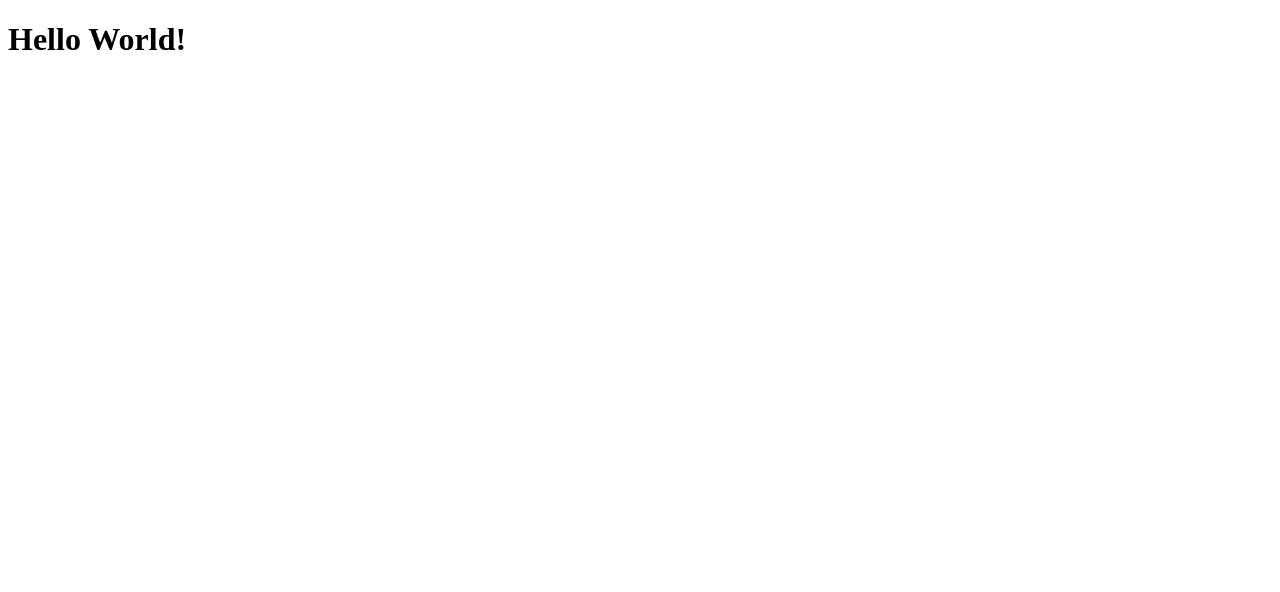
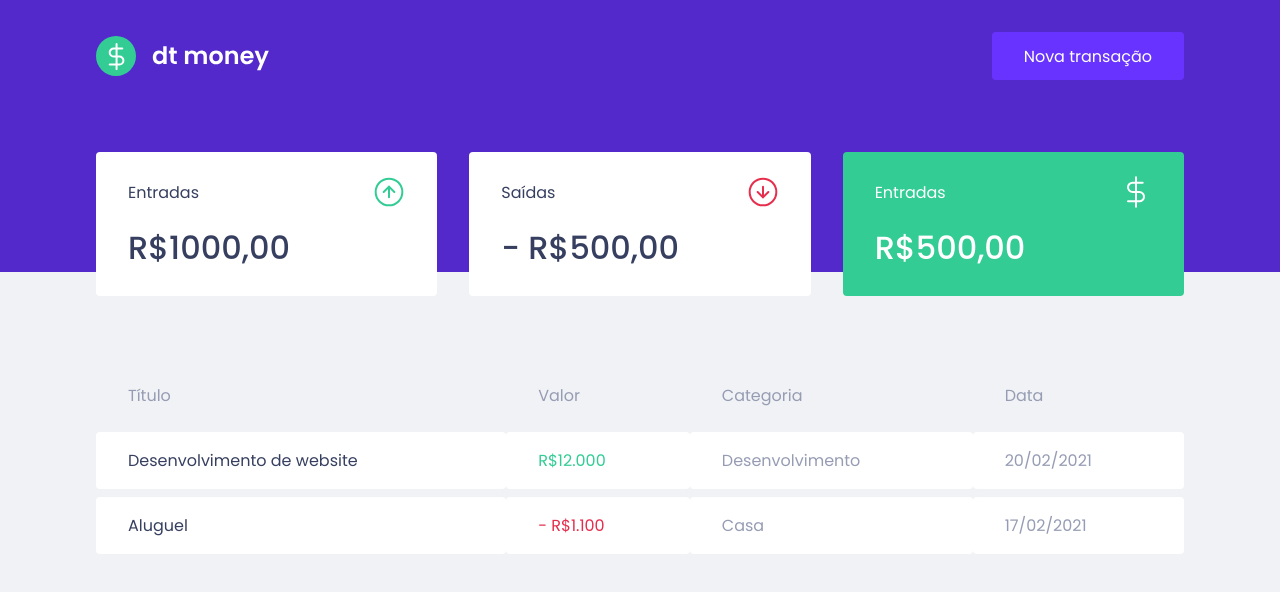
Before and after one commit to dayannebugarim/dtmoney, a React (Create React App) app: page / in a window 1280 px wide. Shown: the top 592 px of the page. Built offline with nearby package versions, Linux system fonts and the light colour scheme.

Commit message:
:sparkles: feat: adding some components

```diff
--- a/src/App.tsx
+++ b/src/App.tsx
@@ -1,7 +1,13 @@
+import { Dashboard } from "./components/Dashboard";
+import { Header } from "./components/Header";
+import { GlobalStyle } from "./styles/global";
+
 export function App() {
   return (
     <>
-      <h1>Hello World!</h1>
+      <Header />
+      <Dashboard />
+      <GlobalStyle />
     </>
   );
 }
--- /dev/null
+++ b/src/components/Dashboard/index.tsx
@@ -0,0 +1,12 @@
+import { Summary } from "../Summary";
+import { TransactionsTable } from "../TransactionsTable";
+import { Container } from "./styles";
+
+export function Dashboard() {
+  return (
+    <Container>
+      <Summary />
+      <TransactionsTable />
+    </Container>
+  );
+}
--- /dev/null
+++ b/src/components/Dashboard/styles.ts
@@ -0,0 +1,7 @@
+import styled from "styled-components";
+
+export const Container = styled.main`
+  max-width: 1120px;
+  margin: 0 auto;
+  padding: 2.5rem 1rem;
+`;
--- /dev/null
+++ b/src/components/Header/index.tsx
@@ -0,0 +1,13 @@
+import logoImg from "../../assets/logo.svg";
+import { Container, Content } from "./styles";
+
+export function Header() {
+  return (
+    <Container>
+      <Content>
+        <img src={logoImg} alt="dt money" />
+        <button type="button">Nova transação</button>
+      </Content>
+    </Container>
+  );
+}
--- /dev/null
+++ b/src/components/Header/styles.ts
@@ -0,0 +1,31 @@
+import styled from "styled-components";
+
+export const Container = styled.header`
+  background: var(--blue);
+`;
+
+export const Content = styled.div`
+  max-width: 1120px;
+  margin: 0 auto;
+
+  padding: 2rem 1rem 12rem;
+  display: flex;
+  align-items: center;
+  justify-content: space-between;
+
+  button {
+    font-size: 1rem;
+    color: #fff;
+    background: var(--blue-light);
+    border: 0;
+    padding: 0 2rem;
+    border-radius: 0.25rem;
+    height: 3rem;
+
+    transition: filter 0.2s;
+
+    &:hover {
+      filter: brightness(0.9);
+    }
+  }
+`;
--- /dev/null
+++ b/src/components/Summary/index.tsx
@@ -0,0 +1,32 @@
+import incomeImg from "../../assets/income.svg";
+import outcomeImg from "../../assets/outcome.svg";
+import totalImg from "../../assets/total.svg";
+import { Container } from "./styles";
+
+export function Summary() {
+  return (
+    <Container>
+      <div>
+        <header>
+          <p>Entradas</p>
+          <img src={incomeImg} alt="Entradas" />
+        </header>
+        <strong>R$1000,00</strong>
+      </div>
+      <div>
+        <header>
+          <p>Saídas</p>
+          <img src={outcomeImg} alt="Saidas" />
+        </header>
+        <strong>- R$500,00</strong>
+      </div>
+      <div className="highlight-background">
+        <header>
+          <p>Entradas</p>
+          <img src={totalImg} alt="Total" />
+        </header>
+        <strong>R$500,00</strong>
+      </div>
+    </Container>
+  );
+}
--- /dev/null
+++ b/src/components/Summary/styles.ts
@@ -0,0 +1,34 @@
+import { styled } from "styled-components";
+
+export const Container = styled.div`
+  display: grid;
+  grid-template-columns: repeat(3, 1fr);
+  gap: 2rem;
+  margin-top: -10rem;
+
+  div {
+    background: var(--shape);
+    padding: 1.5rem 2rem;
+    border-radius: 0.25rem;
+    color: var(--text-title);
+
+    header {
+      display: flex;
+      align-items: center;
+      justify-content: space-between;
+    }
+
+    strong {
+      display: block;
+      margin-top: 1rem;
+      font-size: 2rem;
+      font-weight: 500;
+      line-height: 3rem;
+    }
+
+    &.highlight-background {
+      background: var(--green);
+      color: #fff;
+    }
+  }
+`;
--- /dev/null
+++ b/src/components/TransactionsTable/index.tsx
@@ -0,0 +1,32 @@
+import { Container } from "./styles";
+
+export function TransactionsTable() {
+  return (
+    <Container>
+      <table>
+        <thead>
+          <tr>
+            <th>Título</th>
+            <th>Valor</th>
+            <th>Categoria</th>
+            <th>Data</th>
+          </tr>
+        </thead>
+        <tbody>
+          <tr>
+            <td className="title">Desenvolvimento de website</td>
+            <td className="deposit">R$12.000</td>
+            <td>Desenvolvimento</td>
+            <td>20/02/2021</td>
+          </tr>
+          <tr>
+            <td>Aluguel</td>
+            <td className="withdraw">- R$1.100</td>
+            <td>Casa</td>
+            <td>17/02/2021</td>
+          </tr>
+        </tbody>
+      </table>
+    </Container>
+  );
+}
--- /dev/null
+++ b/src/components/TransactionsTable/styles.ts
@@ -0,0 +1,38 @@
+import { styled } from "styled-components";
+
+export const Container = styled.div`
+  margin-top: 4rem;
+
+  table {
+    width: 100%;
+    border-spacing: 0 0.5rem;
+
+    th {
+      color: var(--text-body);
+      font-weight: 400;
+      padding: 1rem 2rem;
+      text-align: left;
+      line-height: 1.5rem;
+    }
+
+    td {
+      padding: 1rem 2rem;
+      border: 0;
+      background-color: var(--shape);
+      color: var(--text-body);
+      border-radius: 0.25rem;
+
+      &:first-child {
+        color: var(--text-title);
+      }
+
+      &.deposit {
+        color: var(--green);
+      }
+
+      &.withdraw {
+        color: var(--red);
+      }
+    }
+  }
+`;
```
